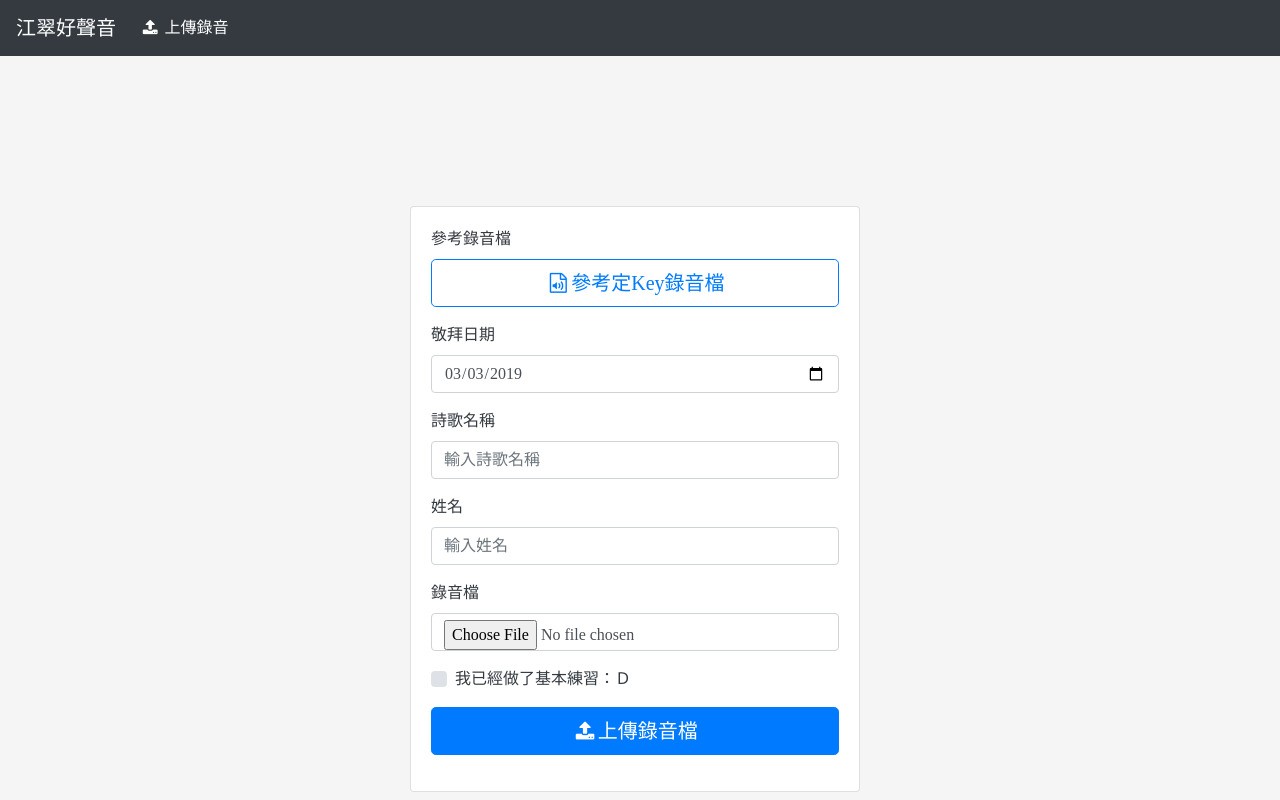
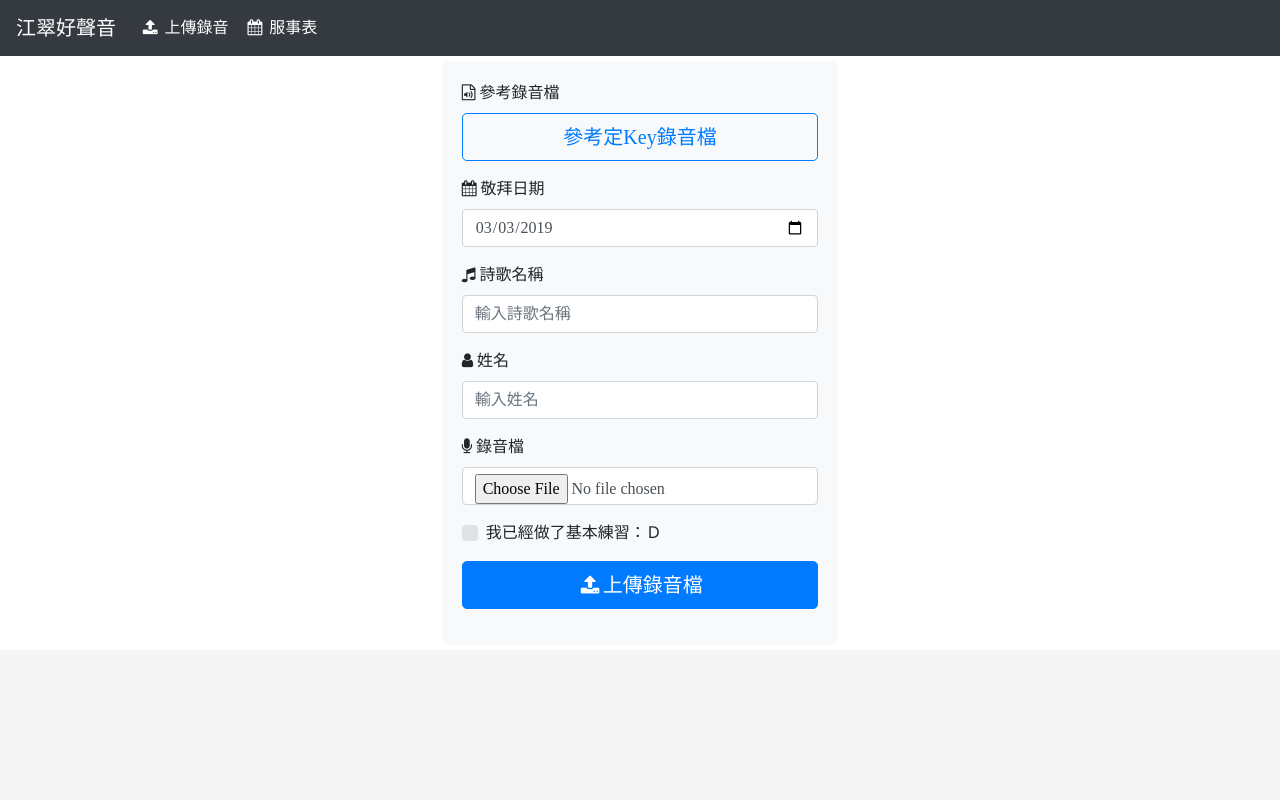
Before and after one commit to hero70312/welovevocal, a website: page public/index.html in a window 1280 px wide. Drawn offline with nearby package versions, Linux system fonts and the light colour scheme; some packages are replaced by stand-ins of ours; a script that the page names is missing.

Commit message:
新增服事表連結、改版UI介面

```diff
--- a/public/index.html
+++ b/public/index.html
@@ -25,18 +25,6 @@
     <link rel="stylesheet" href="./css/bootstrap-datetimepicker-build.css">
 
     <style>
-
-        /* Media Query ，也就是當寬度 > 767 px 時將載入下面這段 CSS : */
-        @media (min-width: 767px) {
-            #container {
-                width: 450px;
-                position: absolute;
-                left: 50%;
-                margin-top: 150px;
-                margin-left: -230px;
-            }
-        }
-
         body {
             font-family: "微軟正黑體";
         }
@@ -62,37 +50,49 @@
                     上傳錄音<span class="sr-only">(current)</span>
                 </a>
             </li>
+            <li class="nav-item active">
+                <a class="nav-link" target="_blank"
+                   href="https://docs.google.com/spreadsheets/d/1yjnpZ_rRMSwzEDAd1rBkpkg9RroHrVm6azZjpWyHpIA/edit?usp=sharing">
+                    <i class="fa fa-calendar fa-fw"></i>
+                    服事表<span class="sr-only">(current)</span>
+                </a>
+            </li>
         </ul>
     </div>
 </nav>
 
-<div id="container">
-    <div class="card">
-        <div class="card-body text-dark">
-            <div>
 
+<div class="row" style="background-color: white">
+    <div class="col-sm"></div>
+    <div class="col-sm">
+        <div style="padding: 20px;margin: 5px;border-radius:5px;background-color: #f8f9fa;">
             <div class="form-group">
+                <i class="fa fa-file-sound-o icon"></i>
                 <label for="refAudio">參考錄音檔</label>
-                    <button id="refAudio" class="btn btn-outline-primary btn-block btn-lg mb-2"><i class="fa fa-file-sound-o fa-fw"></i>參考定Key錄音檔
+                <button id="refAudio" class="btn btn-outline-primary btn-block btn-lg mb-2">參考定Key錄音檔
                 </button>
             </div>
 
             <div class="form-group">
+                <i class="fa fa-calendar icon"></i>
                 <label for="worshipDate">敬拜日期</label>
                 <input type="date" class="form-control" id="worshipDate" value="2019-01-01">
             </div>
 
             <div class="form-group">
+                <i class="fa fa-music icon"></i>
                 <label for="songName">詩歌名稱</label>
                 <input type="text" class="form-control" id="songName" placeholder="輸入詩歌名稱">
             </div>
 
             <div class="form-group">
+                <i class="fa fa-user icon"></i>
                 <label for="userName">姓名</label>
                 <input type="text" class="form-control" id="userName" placeholder="輸入姓名">
             </div>
 
             <div class="form-group">
+                <i class="fa fa-microphone icon"></i>
                 <label for="audioFile">錄音檔</label>
                 <input type="file" class="form-control" id="audioFile" placeholder="請在此上傳錄音檔">
             </div>
@@ -106,10 +106,9 @@
                 <button id="upload" class="btn btn-primary btn-block btn-lg mb-2"><i class="fa fa-upload fa-fw"></i>上傳錄音檔
                 </button>
             </div>
-
         </div>
     </div>
-    </div>
+    <div class="col-sm"></div>
 </div>
 
 <script src="https://code.jquery.com/jquery-3.3.1.min.js"></script>
@@ -125,7 +124,8 @@
 <script src="https://unpkg.com/gijgo@1.9.11/js/gijgo.min.js" type="text/javascript"></script>
 
 <script src='https://cdnjs.cloudflare.com/ajax/libs/bootstrap-datepicker/1.3.0/js/bootstrap-datepicker.js'></script>
-<script src="https://cdnjs.cloudflare.com/ajax/libs/bootstrap-datepicker/1.7.1/locales/bootstrap-datepicker.zh-TW.min.js" charset="UTF-8"></script>
+<script src="https://cdnjs.cloudflare.com/ajax/libs/bootstrap-datepicker/1.7.1/locales/bootstrap-datepicker.zh-TW.min.js"
+        charset="UTF-8"></script>
 <script src="https://cdnjs.cloudflare.com/ajax/libs/js-cookie/2.2.0/js.cookie.js"></script>
 
 <script type="text/javascript" src="./js/bootstrap-datetimepicker.js"></script>
```
Lines whose indentation alone changed are shown as unchanged.
